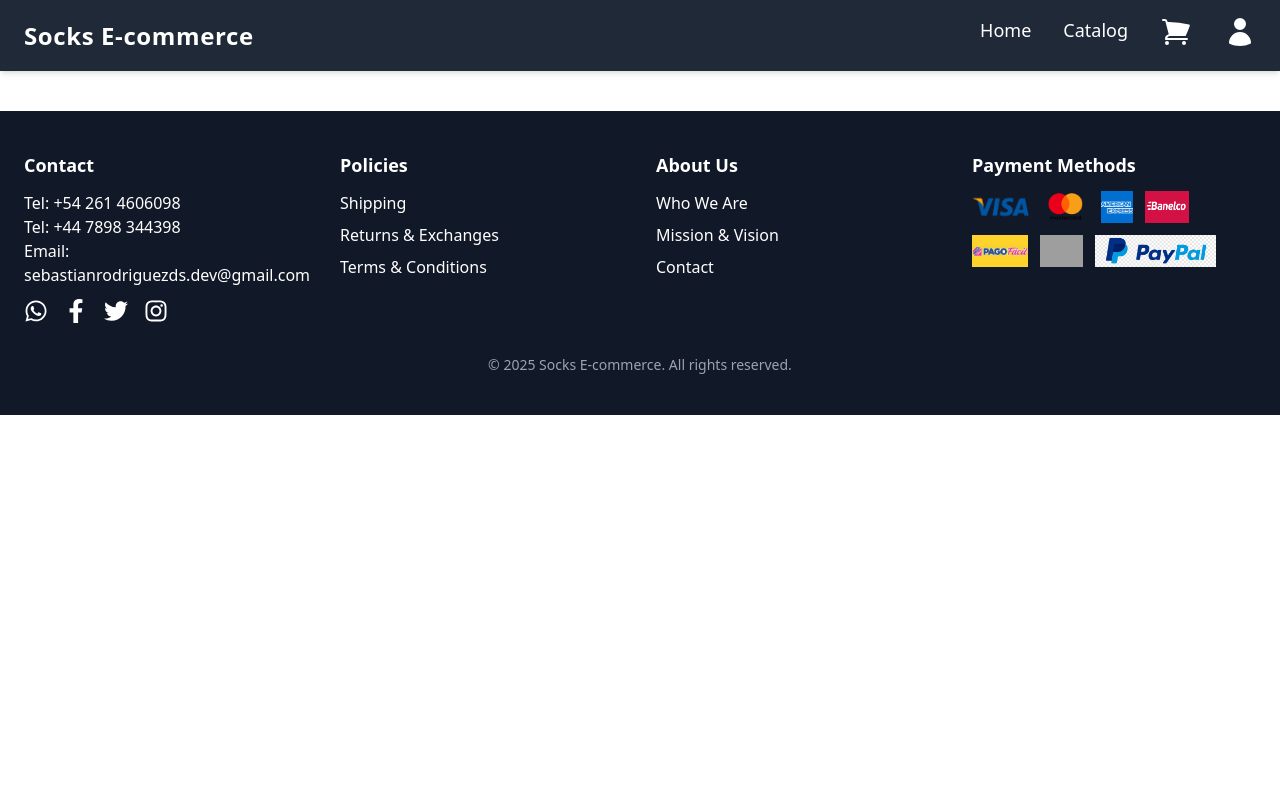
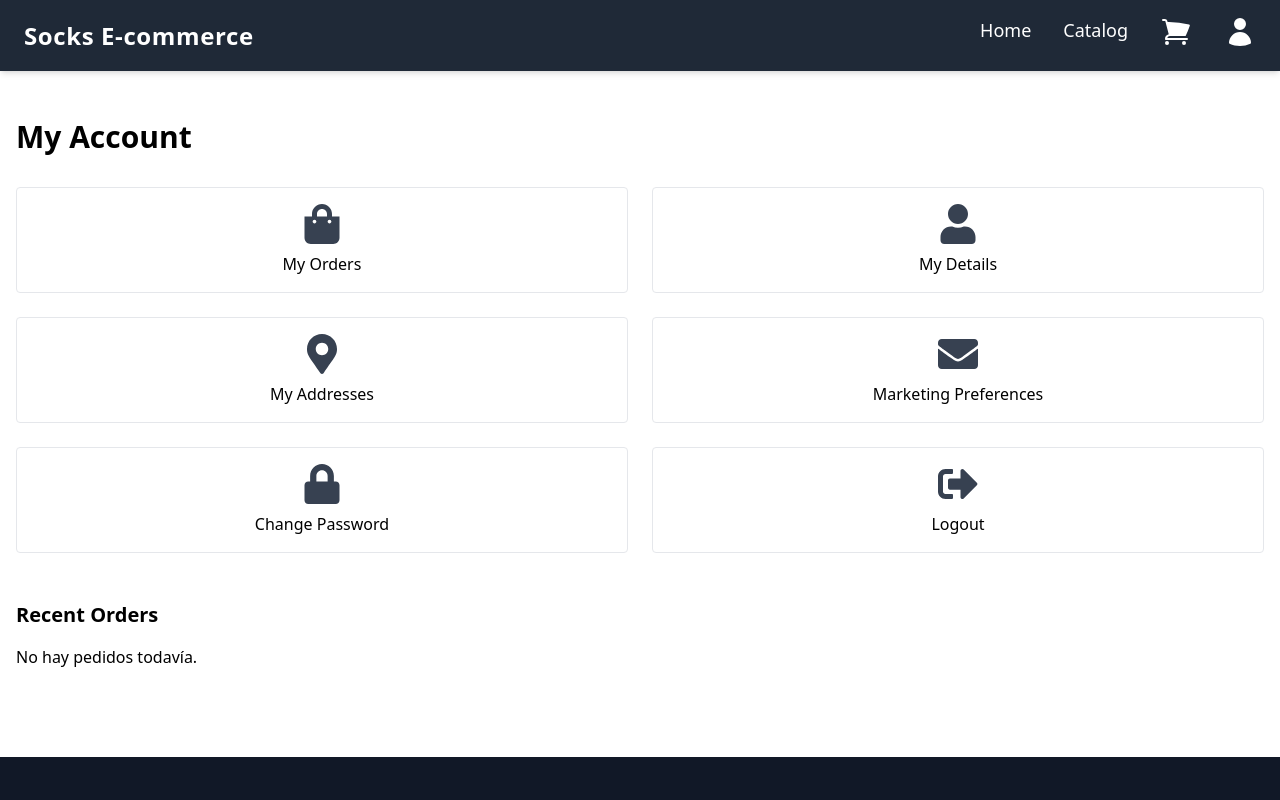
Before and after one commit to SebastianRodriguezds/socks-ecommerce, a React (Create React App) app: page /profile in a window 1280 px wide. Shown: the top 800 px of the page. Built offline with nearby package versions, Linux system fonts and the light colour scheme; grey boxes are pictures that could not be loaded.

Commit message:
Profile page added

```diff
--- a/src/App.jsx
+++ b/src/App.jsx
@@ -9,6 +9,7 @@ import ForgotPass from "./pages/ForgotPass";
 import Login from "./pages/Login";
 import Checkout from "./pages/Checkout";
 import OrderConfirmation from "./pages/OrderConfirmation";
+import Profile from "./pages/Profile";
 import Footer from "./components/Footer";
 
 
@@ -23,6 +24,7 @@ function App() {
         <Route path="/cart" element={<Cart />} />
         <Route path="/register" element={<Register />} />
         <Route path="/login" element={<Login />} />
+        <Route path="/profile" element={<Profile />} />
         <Route path="/checkout" element={<Checkout />} />
         <Route path="/order/:orderId" element={<OrderConfirmation />} />
         <Route path="/forgot-password" element={<ForgotPass />} />
--- /dev/null
+++ b/src/pages/Profile.jsx
@@ -0,0 +1,125 @@
+import { useEffect, useState, useContext } from "react";
+import { Link, useNavigate } from "react-router-dom";
+import { AuthContext } from "../context/AuthContext";
+import axios from "axios";
+import {
+  FaShoppingBag,
+  FaUser,
+  FaMapMarkerAlt,
+  FaEnvelope,
+  FaLock,
+  FaSignOutAlt
+} from "react-icons/fa";
+
+function Profile() {
+  const { token, user, logout } = useContext(AuthContext);
+  const [orders, setOrders] = useState([]);
+  const navigate = useNavigate();
+
+  useEffect(() => {
+    const fetchOrders = async () => {
+      if (!token) return;
+      try {
+        const res = await axios.get("http://localhost:5000/api/orders/myorders", {
+          headers: { Authorization: `Bearer ${token}` },
+        });
+        setOrders(res.data);
+      } catch (err) {
+        console.error("Error fetching orders:", err);
+      }
+    };
+    fetchOrders();
+  }, [token]);
+
+  const handleLogout = () => {
+    logout();
+    navigate("/"); // redirige al home, igual que el popup
+  };
+
+  return (
+    <div className="user-account py-12">
+      <div className="container mx-auto px-4">
+        <h4 className="mb-8 text-3xl font-bold">My Account</h4>
+
+        {/* Grid de opciones: 2 columnas */}
+        <div className="grid grid-cols-2 gap-6 mb-12">
+          <Link
+            to="/profile/orders"
+            className="account-item flex flex-col items-center p-4 border rounded hover:shadow-lg cursor-pointer"
+          >
+            <FaShoppingBag size={40} className="mb-2 text-gray-700"/>
+            <p>My Orders</p>
+          </Link>
+
+          <Link
+            to="/profile/details"
+            className="account-item flex flex-col items-center p-4 border rounded hover:shadow-lg cursor-pointer"
+          >
+            <FaUser size={40} className="mb-2 text-gray-700"/>
+            <p>My Details</p>
+          </Link>
+
+          <Link
+            to="/profile/addresses"
+            className="account-item flex flex-col items-center p-4 border rounded hover:shadow-lg cursor-pointer"
+          >
+            <FaMapMarkerAlt size={40} className="mb-2 text-gray-700"/>
+            <p>My Addresses</p>
+          </Link>
+
+          <Link
+            to="/profile/marketing"
+            className="account-item flex flex-col items-center p-4 border rounded hover:shadow-lg cursor-pointer"
+          >
+            <FaEnvelope size={40} className="mb-2 text-gray-700"/>
+            <p>Marketing Preferences</p>
+          </Link>
+
+          <Link
+            to="/forgot-password"  // Cambio: redirige a la página de recuperar contraseña
+            className="account-item flex flex-col items-center p-4 border rounded hover:shadow-lg cursor-pointer"
+          >
+            <FaLock size={40} className="mb-2 text-gray-700"/>
+            <p>Change Password</p>
+          </Link>
+
+          <div
+            className="account-item flex flex-col items-center p-4 border rounded hover:shadow-lg cursor-pointer"
+            onClick={handleLogout}  // Cambio: usa la misma función que el popup
+          >
+            <FaSignOutAlt size={40} className="mb-2 text-gray-700"/>
+            <p>Logout</p>
+          </div>
+        </div>
+
+        {/* Historial de compras */}
+        <div className="recent-orders">
+          <h6 className="mb-4 text-xl font-semibold">Recent Orders</h6>
+          {orders.length === 0 ? (
+            <p>No hay pedidos todavía.</p>
+          ) : (
+            <ul className="space-y-4">
+              {orders.map(order => (
+                <li key={order._id} className="border p-4 rounded flex justify-between items-center">
+                  <div>
+                    <p><strong>Pedido ID:</strong> {order._id}</p>
+                    <p><strong>Total:</strong> ${order.totalPrice.toFixed(2)}</p>
+                    <p><strong>Estado:</strong> {order.isPaid ? "Pagado" : "Pendiente"}</p>
+                  </div>
+                  <Link
+                    to={`/profile/orders/${order._id}`}
+                    className="bg-gray-800 text-white px-4 py-2 rounded hover:bg-yellow-400"
+                  >
+                    Ver detalles
+                  </Link>
+                </li>
+              ))}
+            </ul>
+          )}
+        </div>
+      </div>
+    </div>
+  );
+}
+
+export default Profile;
```
